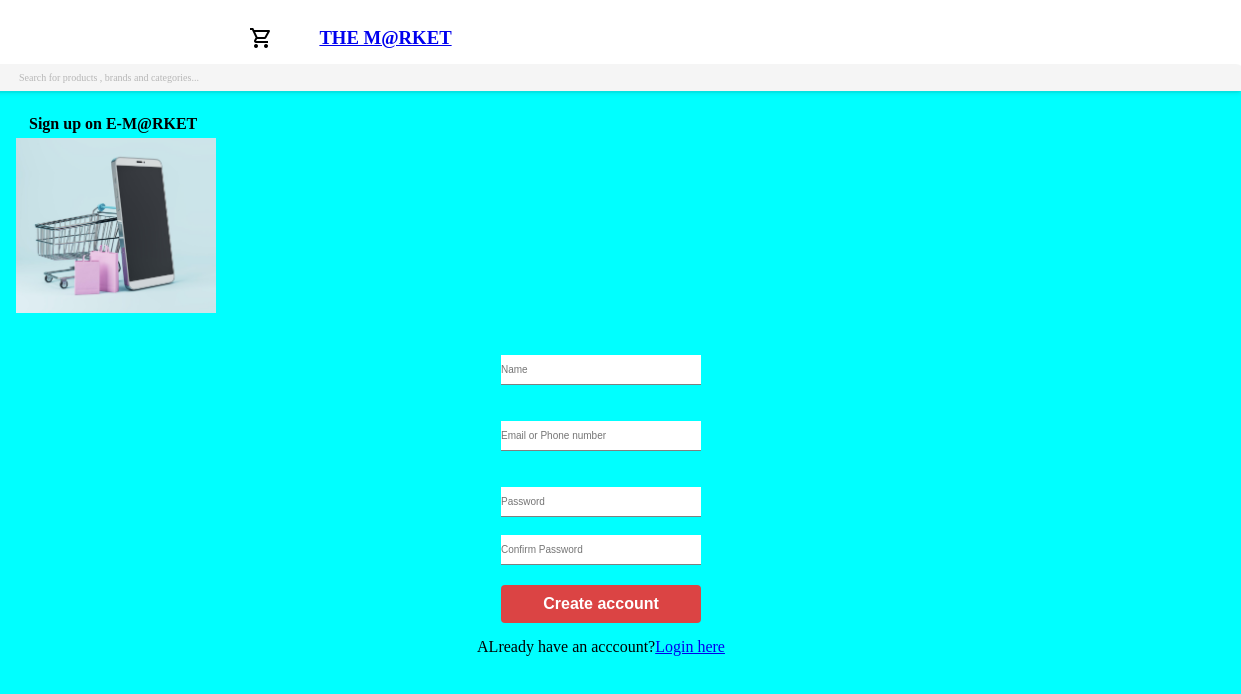
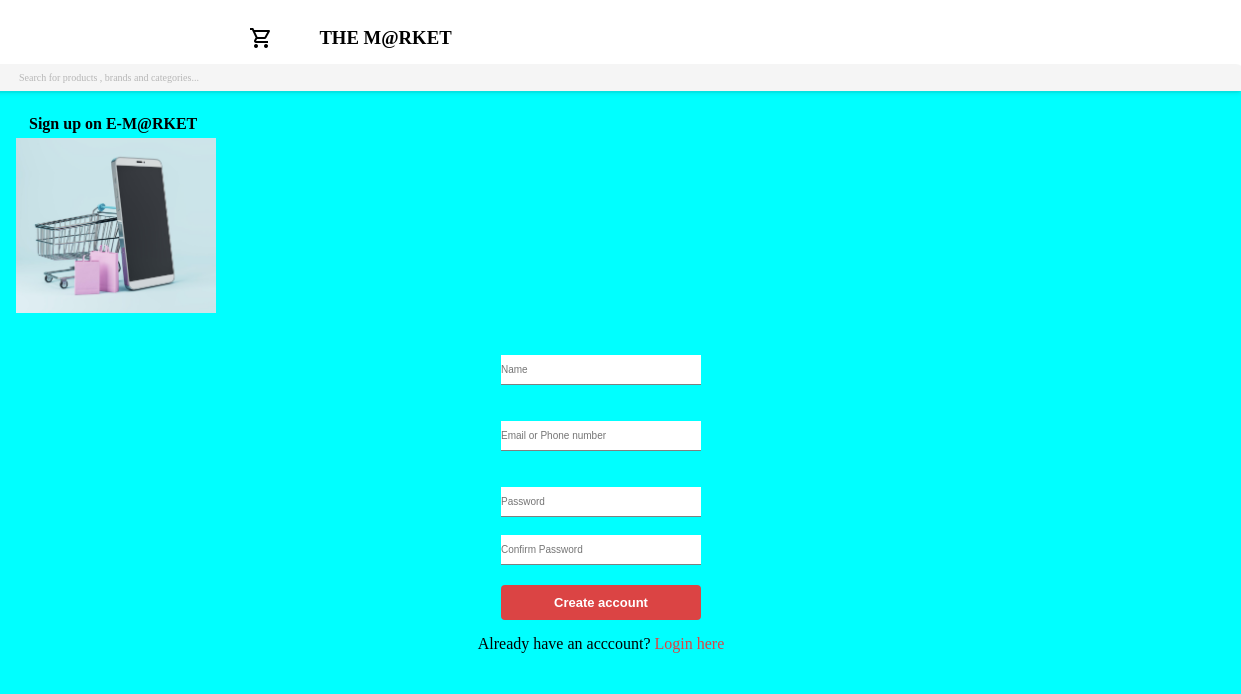
Before and after one commit to YongoDavid/E-MARKET, a plain HTML site: page Client/login Signup/signup.html in a window 1280 px wide. Shown: the top 694 px of the page, 39-1280 px from the left. Drawn offline with nearby package versions, Linux system fonts and the light colour scheme.

Commit message:
login/signup page design done

```diff
--- a/Client/login Signup/login.css
+++ b/Client/login Signup/login.css
@@ -28,7 +28,9 @@ main{
     align-items: center;
 }
 
-#LOGO h3{
+#LOGO h3 a{
+    color: #000;
+    text-decoration: none;
     position: absolute;
     left: 28%;
     top: 2em;
@@ -140,6 +142,7 @@ form{
     place-items: center;
 }
 
+
 .form-Card{
 position: relative;
 top: 5em;
@@ -167,7 +170,7 @@ font-weight: 400;
     padding: 10px;
     cursor: pointer;
     border: none;
-    font-size: 16px;
+    font-size: 13px;
     font-weight: 600;
     border-radius: 4px;
     background: var(--Button2, #DB4444);
@@ -185,8 +188,10 @@ font-weight: 400;
     font-size: 16px;
     margin-bottom: 30px;
 }
-
-
+.Login-fter span a {
+    color: #DB4444;
+    text-decoration: none;
+}
 
 @media (max-width: 576px){
     *{
--- a/Client/login Signup/signup.css
+++ b/Client/login Signup/signup.css
@@ -28,7 +28,9 @@ main{
     align-items: center;
 }
 
-#LOGO h3{
+#LOGO h3 a{
+    color: #000;
+    text-decoration: none;
     position: absolute;
     left: 28%;
     top: 2em;
@@ -168,7 +170,7 @@ form{
         padding: 10px;
         cursor: pointer;
         border: none;
-        font-size: 16px;
+        font-size: 13px;
         font-weight: 600;
         border-radius: 4px;
         background: var(--Button2, #DB4444);
@@ -186,6 +188,10 @@ form{
         font-size: 16px;
         margin-bottom: 30px;
     }
+    .Login-fter span a {
+        color: #DB4444;
+        text-decoration: none;
+    }
 
 
 
--- a/Client/login Signup/signup.html
+++ b/Client/login Signup/signup.html
@@ -92,7 +92,7 @@
 
             <p id="errorMessage"></p>
             <div class="Login-fter">
-                <p>ALready have an acccount?<span><a href="./login.html">Login here</a></span></p>
+                <p>Already have an acccount?<span><a href="./login.html"> Login here</a></span></p>
             </div>
         </form>
     </main>
--- a/Client/style.css
+++ b/Client/style.css
@@ -28,7 +28,9 @@ main{
     align-items: center;
 }
 
-#LOGO h3{
+#LOGO h3 a{
+    color: #000;
+    text-decoration: none;
     position: absolute;
     left: 28%;
     top: 2em;
```
